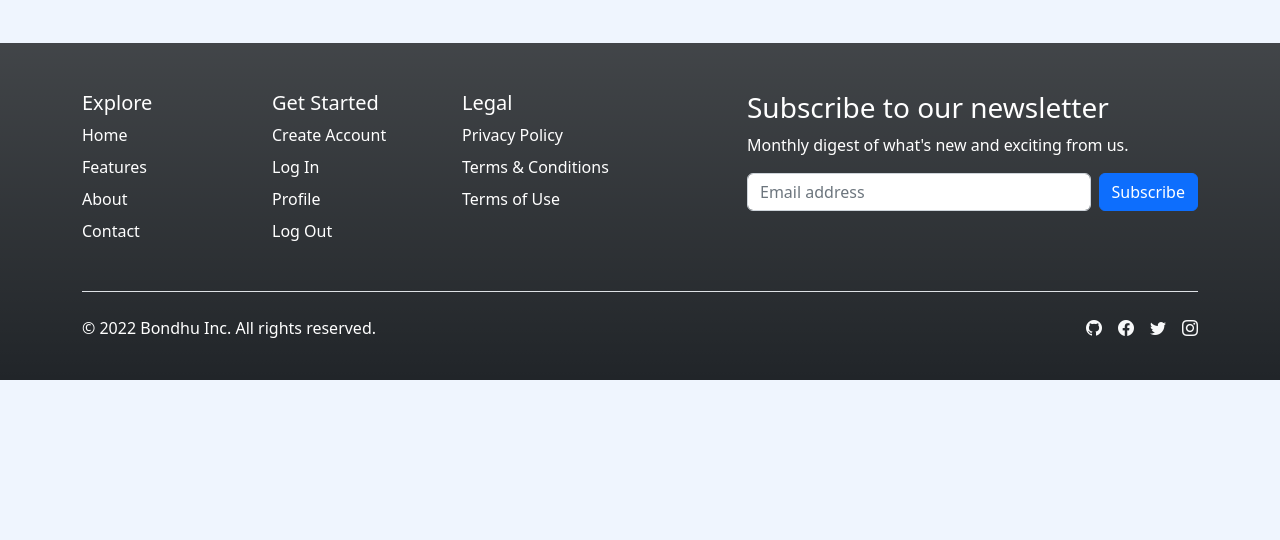
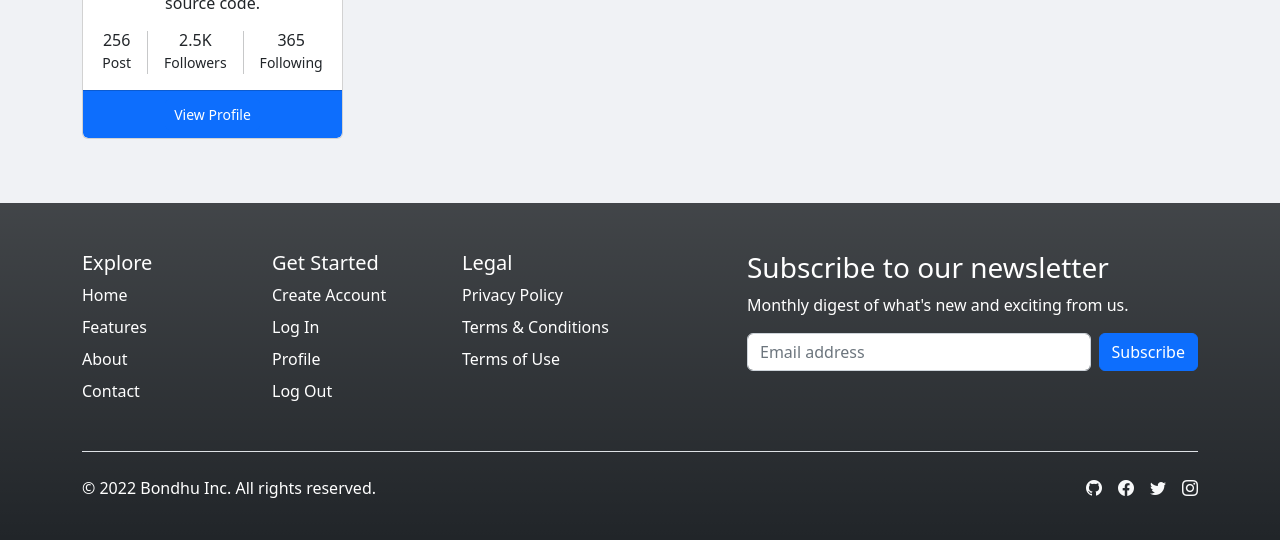
Before and after one commit to alnahian2003/bondhu, a PHP site: page /bondhu/posts in a window 1280 px wide. Shown: the part 502-1042 px from the top of the page. Before the commit the page ends 882 px from the top, so only its background shows below. Run offline with PHP 8.4, Linux system fonts and the light colour scheme; the visitor is signed in with stand-in values (Sample User, id 1); data that the repository does not hold is empty.

Commit message:
dynamic posts with demo done

```diff
--- a/app/views/posts/index.php
+++ b/app/views/posts/index.php
@@ -8,12 +8,12 @@ require APP_ROOT . "/views/inc/header.php";
 
 <style>
     body {
-        background-color: #0d6efd10;
+        background-color: #f0f2f5;
     }
 </style>
 
 <!-- Posts heading section -->
-<div class="row align-items-center justify-content-between mb-2">
+<div class="row align-items-center justify-content-between mb-3">
     <div class="col-md-6 text-start">
         <h1 class="h1">Newsfeed</h1>
     </div>
@@ -28,14 +28,54 @@ require APP_ROOT . "/views/inc/header.php";
 <div class="row">
     <!-- User Details -->
     <div class="col-md-3">
-        <div class="card sticky-top">
-            <img class="card-img-top" src="holder.js/100x180/" alt="">
-            <div class="card-body">
-                <h4 class="card-title">Title</h4>
-                <p class="card-text">Text</p>
+        <div class="card overflow-hidden">
+            <!-- Cover image -->
+            <div class="h-50px" style="background-image:url(assets/images/bg/01.jpg); background-position: center; background-size: cover; background-repeat: no-repeat;"></div>
+            <!-- Card body START -->
+            <div class="card-body pt-0">
+                <div class="text-center">
+                    <!-- Avatar -->
+                    <div class="avatar-lg mt-n5 mb-3 px-3 pt-3">
+                        <a href="#!"><img class="avatar-img rounded border border-white border-3" src="https://scontent.fdac145-1.fna.fbcdn.net/v/t39.30808-6/242073087_731008314964760_5404138908030348238_n.jpg?stp=dst-jpg_s640x640&_nc_cat=110&ccb=1-7&_nc_sid=174925&_nc_eui2=AeEOm_0e4g1x6Rpx26oQSKQlATCnuWcS2dsBMKe5ZxLZ2y2QiZaxSsZ-iZakYf1vPz7LDhEcnrhSp1HatOg3c3kw&_nc_ohc=yZUHouOJFg8AX-xE8eM&_nc_ht=scontent.fdac145-1.fna&oh=00_AT8t5qQnP17Ttfc1yNu5pOEZZdt3_Liofbb9fkVH5kyCNw&oe=629910F5" alt=""></a>
+                    </div>
+                    <!-- Info -->
+                    <h5 class="mb-0"> <a href="#!">Al Nahian </a> </h5>
+                    <small>Web Developer at ZovoTeam</small>
+                    <p class="mt-3">I'd love to change the world, but they won't give me the source code.</p>
+
+                    <!-- User stat START -->
+                    <div class="hstack gap-2 gap-xl-3 justify-content-center">
+                        <!-- User stat item -->
+                        <div>
+                            <h6 class="mb-0">256</h6>
+                            <small>Post</small>
+                        </div>
+                        <!-- Divider -->
+                        <div class="vr"></div>
+                        <!-- User stat item -->
+                        <div>
+                            <h6 class="mb-0">2.5K</h6>
+                            <small>Followers</small>
+                        </div>
+                        <!-- Divider -->
+                        <div class="vr"></div>
+                        <!-- User stat item -->
+                        <div>
+                            <h6 class="mb-0">365</h6>
+                            <small>Following</small>
+                        </div>
+                    </div>
+                    <!-- User stat END -->
+                </div>
+            </div>
+            <!-- Card body END -->
+            <!-- Card footer -->
+            <div class="card-footer bg-primary text-center py-2">
+                <a class="btn btn-primary btn-sm" href="my-profile.html">View Profile </a>
             </div>
         </div>
     </div>
+
     <div class="col-md-6">
 
         <!-- Create Post -->
@@ -43,7 +83,7 @@ require APP_ROOT . "/views/inc/header.php";
             <div class="d-flex mb-3">
                 <!-- Avatar -->
                 <div class="avatar avatar-xs me-2">
-                    <a href="<?= URL_ROOT; ?>/users/profile"> <img class="avatar-img rounded-circle" src="https://social.webestica.com/assets/images/avatar/03.jpg" alt=""> </a>
+                    <a href="<?= URL_ROOT; ?>/users/profile"> <img class="avatar-img rounded-circle" src="https://scontent.fdac145-1.fna.fbcdn.net/v/t39.30808-6/242073087_731008314964760_5404138908030348238_n.jpg?stp=dst-jpg_s640x640&_nc_cat=110&ccb=1-7&_nc_sid=174925&_nc_eui2=AeEOm_0e4g1x6Rpx26oQSKQlATCnuWcS2dsBMKe5ZxLZ2y2QiZaxSsZ-iZakYf1vPz7LDhEcnrhSp1HatOg3c3kw&_nc_ohc=yZUHouOJFg8AX-xE8eM&_nc_ht=scontent.fdac145-1.fna&oh=00_AT8t5qQnP17Ttfc1yNu5pOEZZdt3_Liofbb9fkVH5kyCNw&oe=629910F5" alt=""> </a>
                 </div>
                 <!-- Post input -->
                 <form class="w-100">
@@ -80,6 +120,9 @@ require APP_ROOT . "/views/inc/header.php";
                 </li>
             </ul>
             <!-- Share feed toolbar END -->
+
+            <!-- Create Post Button -->
+            <a href="#!" class="btn btn-primary mt-3 mb-0 small">Create a Post</a>
         </div>
         <!-- Create Post END -->
 
@@ -146,10 +189,53 @@ require APP_ROOT . "/views/inc/header.php";
         <?php endforeach; ?>
     </div>
 
-    <!-- Advertisement Area -->
+    <!-- Peoples Area -->
     <div class="col-md-3">
-        <div class="card link">
-            <pre><?php var_dump($post); ?></pre>
+        <div class="card">
+            <!-- Card header START -->
+            <div class="card-header px-3 py-3 border-0">
+                <h5 class="h5 card-title mb-0">People You May Know</h5>
+            </div>
+            <!-- Card header END -->
+            <!-- Card body START -->
+            <div class="card-body">
+                <!-- Connection item START -->
+                <div class="hstack gap-2 mb-3">
+                    <!-- Avatar -->
+                    <div class="avatar">
+                        <a href="#!"><img class="avatar-img rounded-circle" src="https://scontent.fdac145-1.fna.fbcdn.net/v/t39.30808-1/279795680_1441069229659108_4281890619985583931_n.jpg?stp=c39.34.258.257a_dst-jpg_p320x320&_nc_cat=109&ccb=1-7&_nc_sid=7206a8&_nc_eui2=AeFJwsQbcERKjlx1Y3xWEpj1Gl5070GyfsAaXnTvQbJ-wPLGQ6KlXNm7jnHIF8oqJ-5kyQEZba0QxJGlW0K0Uv4J&_nc_ohc=hEZ3JLrrGkEAX-3ufIf&_nc_ht=scontent.fdac145-1.fna&oh=00_AT-8Hs8-QqB_8vN8dNWHAvhnm8EfptyHpQqmeJaHOhVU7Q&oe=6299ED63" alt=""></a>
+                    </div>
+                    <!-- Title -->
+                    <div class="overflow-hidden">
+                        <a class="h6 mb-0" href="#!">Mahamud Hasan </a>
+                        <p class="mb-0 small text-truncate">CEO, ZovoTeam</p>
+                    </div>
+                    <!-- Button -->
+                    <a class="btn btn-primary-soft rounded-circle icon-md ms-auto" href="#"><i class="bi bi-person-plus"> </i></a>
+                </div>
+                <!-- Connection item END -->
+                <!-- Connection item START -->
+                <div class="hstack gap-2 mb-3">
+                    <!-- Avatar -->
+                    <div class="avatar avatar-story">
+                        <a href="#!"> <img class="avatar-img rounded-circle" src="https://scontent.fdac145-1.fna.fbcdn.net/v/t1.6435-1/136949813_763137184292303_8322722208065402922_n.jpg?stp=dst-jpg_p320x320&_nc_cat=107&ccb=1-7&_nc_sid=7206a8&_nc_eui2=AeHMaKW6IFTxK42OpwZDOZXCOjf5b7BMRaA6N_lvsExFoA8AcKSRhUroZHWJifmTBqyqnuh97vdD6n32jm5_Vced&_nc_ohc=2nm9Vt6nSyYAX-J4Peu&_nc_ht=scontent.fdac145-1.fna&oh=00_AT_dL2qRKP4__-Crmm1z4jG5AVynjta1NHqkp5qkaP9TRA&oe=62BA9945" alt=""> </a>
+                    </div>
+                    <!-- Title -->
+                    <div class="overflow-hidden">
+                        <a class="h6 mb-0" href="#!">Mehbub Rabu</a>
+                        <p class="mb-0 small text-truncate">Web Developer</p>
+                    </div>
+                    <!-- Button -->
+                    <a class="btn btn-primary rounded-circle icon-md ms-auto" href="#"><i class="bi bi-person-check"> </i></a>
+                </div>
+                <!-- Connection item END -->
+
+                <!-- View more button -->
+                <div class="d-grid mt-3">
+                    <a class="btn btn-sm btn-light" href="#!">View more</a>
+                </div>
+            </div>
+            <!-- Card body END -->
         </div>
     </div>
 </div>
```
